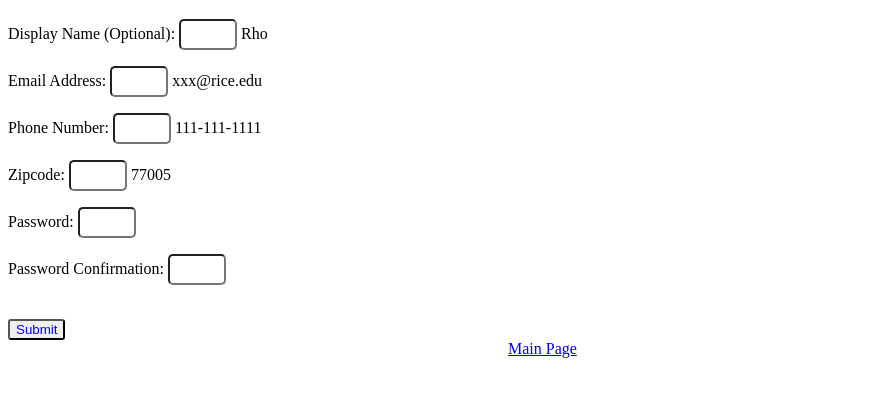
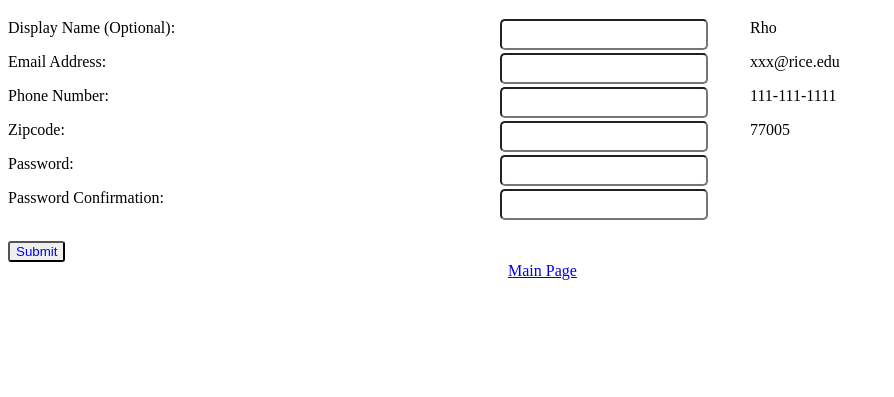
Before and after one commit to EmilyZiyiYe/Comp531-Web-Dev, a plain HTML site: page hw2/profile.html in a window 1280 px wide. Shown: the part 61-458 px from the top of the page, without its empty margins (0-894 px from the left). Drawn offline with Linux system fonts and the light colour scheme.

Commit message:
last commit

```diff
--- a/hw2/profile.html
+++ b/hw2/profile.html
@@ -8,28 +8,27 @@
     <body>
         <h1>User Profile</h1>
         <p>Display Name (Optional):
-            <input type="text" id="dispName" name="dispName">
-            <span id="dispNameValue">Rho</span>
+            <input type="text" id="dispName" name="dispName" class="profileInput">
+            <span id="dispNameValue" class="oldValue">Rho</span>
         </p>
         <p>Email Address:
-            <input type="text" id="email" name="email" >
-            <span id="emailValue">xxx@rice.edu</span>
+            <input type="text" id="email" name="email" class="profileInput">
+            <span id="emailValue" class="oldValue">xxx@rice.edu</span>
         </p>
         <p>Phone Number:
-            <input type="text" id="phone" name="phone" >
-            <span id="phoneValue">111-111-1111</span>
+            <input type="text" id="phone" name="phone" class="profileInput">
+            <span id="phoneValue" class="oldValue">111-111-1111</span>
         </p>
         <p>Zipcode:
-            <input type="text" id="zipcode" name="zipcode"  pattern="\d{5}"
-                   title="US zipcode should be exactly 5 digits." required>
-            <span id="zipcodeValue">77005</span>
+            <input type="text" id="zipcode" name="zipcode"  class="profileInput">
+            <span id="zipcodeValue" class="oldValue">77005</span>
         </p>
         <p>Password:
-            <input type="password" id="pwd" name="pwd" required> <span id="pwdValue" style="display:none"></span>
-            <span id="pwdUpdateTxt" style="color: blue; display:none">Password Updated</span>
+            <input type="password" id="pwd" name="pwd" class="profileInput"> <span id="pwdValue" style="display:none"></span>
+            <span id="pwdUpdateTxt" style="color: blue; display:none" class="oldValue">Password Updated</span>
         </p>
         <p>Password Confirmation:
-            <input type="password" id="pwdCfm" required>
+            <input type="password" id="pwdCfm" class="profileInput">
         </p>
         <br />
         <button id="submit">Submit</button> <br />
--- a/hw2/style.css
+++ b/hw2/style.css
@@ -38,3 +38,21 @@ button {
     border-radius: 3px;
     color: blue;
 }
+
+.profileInput {
+    width: 200px;
+    position:absolute;
+    left: 500px;
+}
+
+.oldValue {
+    position:absolute;
+    left: 750px;
+}
+
+.pokeName {
+    position: relative;
+    padding-left: 100px;
+    color: gold;
+    font-size: 25px;
+}
```
Also changed, not shown: hw2/main.html (+5 -0 lines).
